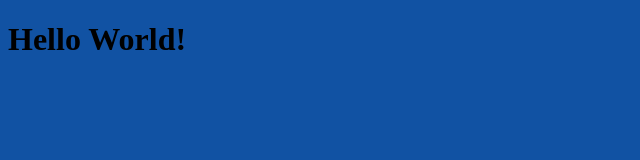
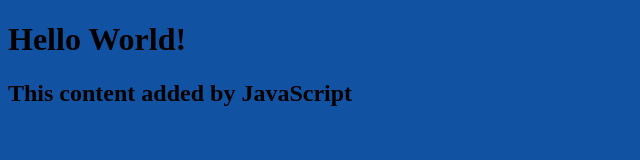
Before and after one commit to timothymureithi/example-repository, a plain HTML site: page index.html in a window 1280 px wide. Shown: the whole page, without its empty margins (0-640 px from the left). Drawn offline with Linux system fonts and the light colour scheme.

Commit message:
add script.js, connect to index.html

```diff
--- a/index.html
+++ b/index.html
@@ -5,6 +5,8 @@
     <title>My website</title>
 </head>
 <body>
+
     <h1>Hello World!</h1>
+    <script src="script.js">s</script>
 </body>
 </html>
--- /dev/null
+++ b/script.js
@@ -0,0 +1,3 @@
+const h2 = document.createElement("h2");
+h2.textContent = "This content added by JavaScript";
+document.querySelector("body").appendChild(h2);
```
